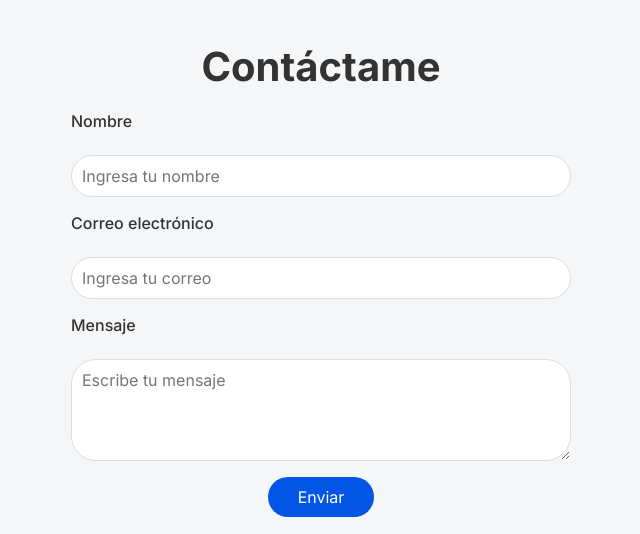
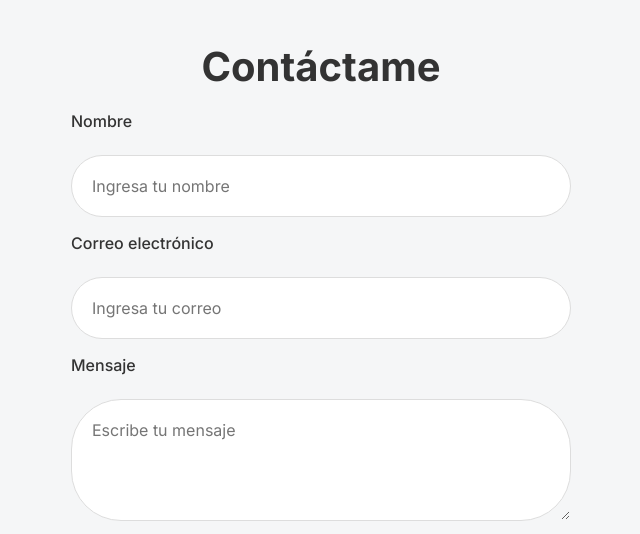
Before and after one commit to Parcibal12/portfolio-personal, a plain HTML site: page index.html in a window 1280 px wide. Shown: the part 2408-2942 px from the top of the page, without its empty margins (319-959 px from the left). Drawn offline with Linux system fonts and the light colour scheme.

Commit message:
style: ajustar diseño del formulario de contacto y mejorar el mensaje por defecto en el área del mensaje de la sección de Contacto

```diff
--- a/css/styles.css
+++ b/css/styles.css
@@ -136,7 +136,7 @@
 
   /* Sección Blog / Artículos Recientes */
 #blog {
-  background-color: var(--color-fondo);  /* F5F6F7 */
+  background-color: var(--color-fondo);
   padding: var(--espacio-grande) var(--espacio-medio);
   text-align: center;
 }
@@ -291,9 +291,9 @@
 .contact-form input,
 .contact-form textarea {
   width: 100%;
-  padding: 10px;
+  padding: 20px;
   border: 1px solid #dddddd;
-  border-radius: 25px;           /* Esquinas más redondeadas */
+  border-radius: 50px;
   font-family: 'Inter', sans-serif;
   font-size: 16px;
 }
@@ -304,7 +304,7 @@
   background-color: var(--color-primario);
   color: #ffffff;
   border: none;
-  border-radius: 25px;           /* Esquinas más redondeadas */
+  border-radius: 50px;
   font-family: 'Inter', sans-serif;
   font-size: 16px;
   cursor: pointer;
```
